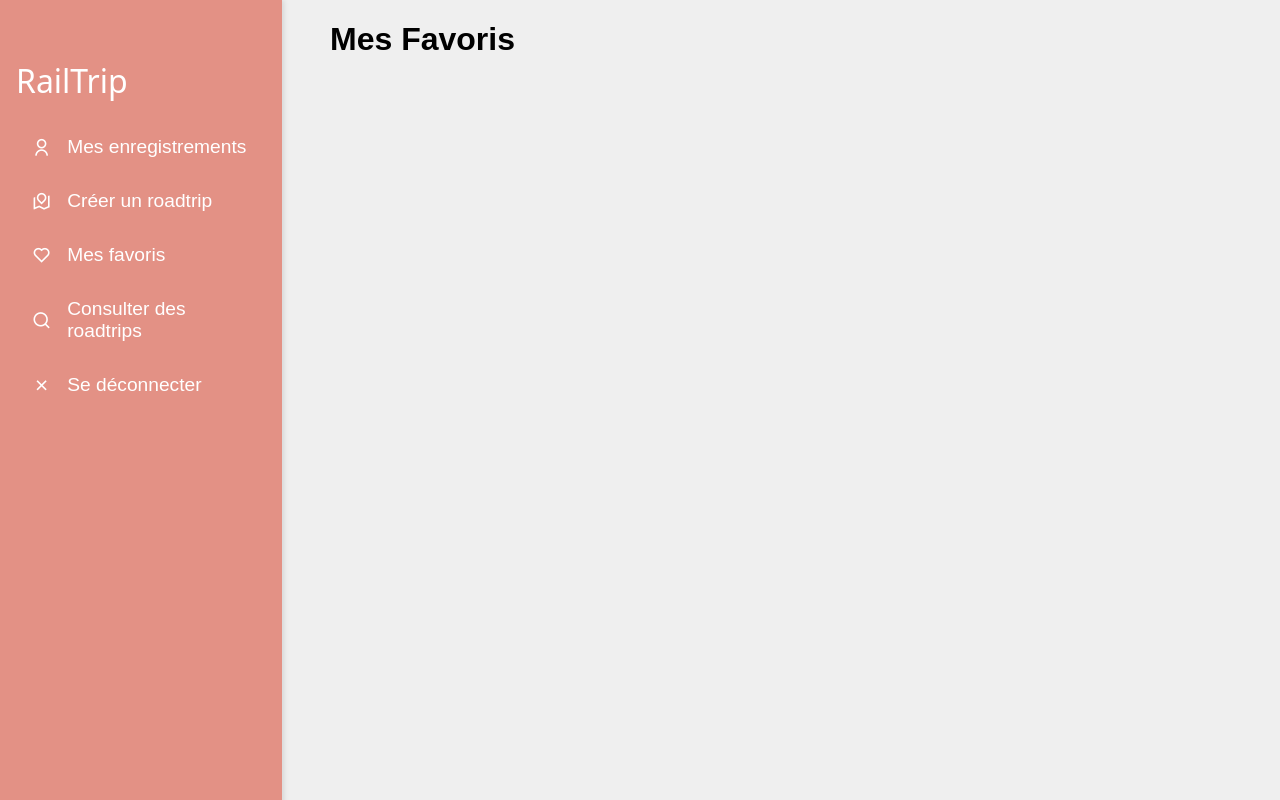
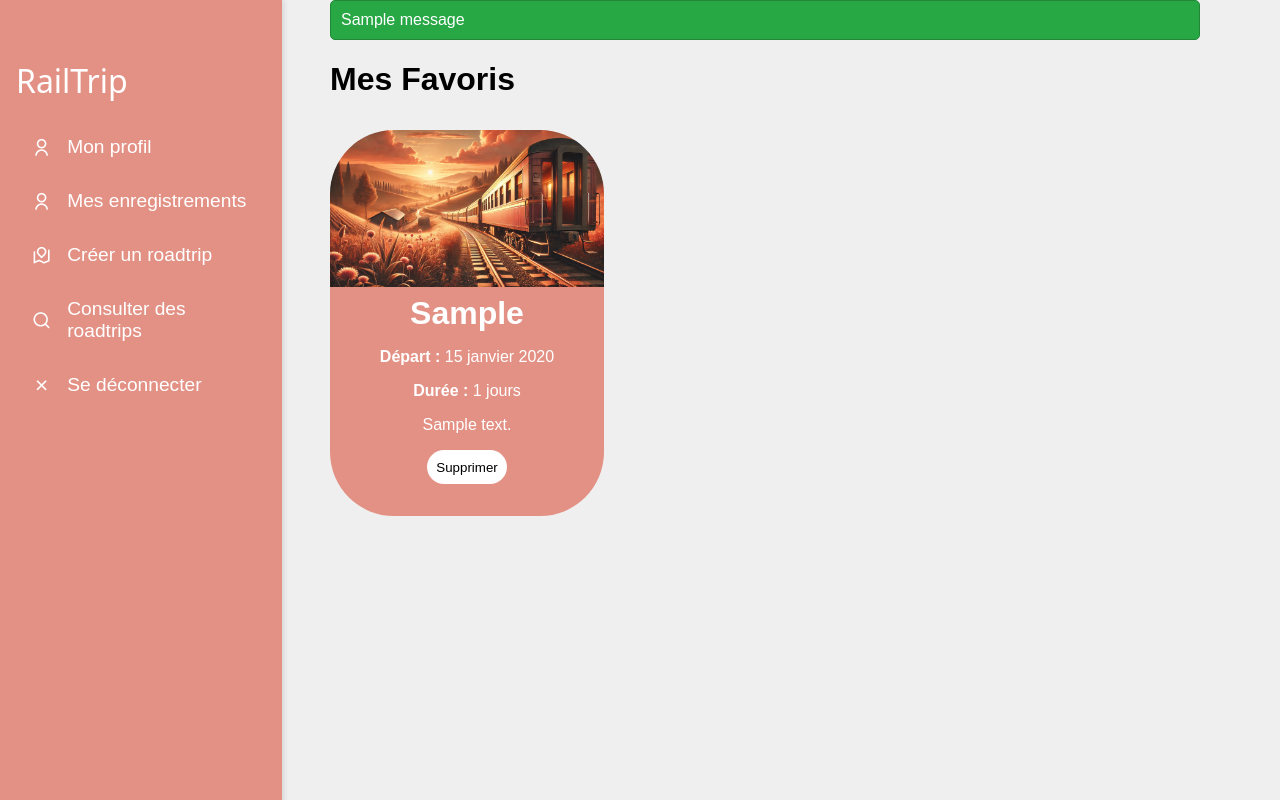
Before and after one commit to julieginest/Rail-Trip, a Django app: template App-RailTrip/App/templates/app_users/favoris.html in a window 1280 px wide. Run offline with Django 5.2, Linux system fonts and the light colour scheme; the template is opened without the code that fills it: values that come from a table or form of the project are taken from there, others are empty; tables that the repository leaves empty hold one stand-in row (values such as "Sample post"); one stand-in notice (Sample message) is shown; some libraries are stand-ins or nearby versions; some web fonts are replaced.

Commit message:
page favoris (back : recuperation dp BDD / fonction suppression / affichage message confirmation puis succes ou erreur  + front)

```diff
--- a/App-RailTrip/App/App/urls.py
+++ b/App-RailTrip/App/App/urls.py
@@ -16,7 +16,7 @@ Including another URLconf
 """
 from django.contrib import admin
 from django.urls import path, include
-from .views import HomeView, LoginView, RegisterView, ProfileView, logout_view, EnregistrementsView, DeleteRoadTripView, FavorisView
+from .views import HomeView, LoginView, RegisterView, ProfileView, logout_view, EnregistrementsView, DeleteRoadTripView, FavorisView, SupprimerFavoriView
 from django.contrib.auth import views as auth_views
 
 urlpatterns = [
@@ -29,4 +29,6 @@ urlpatterns = [
     path('enregistrements/', EnregistrementsView.as_view(), name='enregistrements'),
     path('roadtrip/delete/<int:roadtrip_id>/', DeleteRoadTripView.as_view(), name='delete_roadtrip'),
     path('favoris/', FavorisView.as_view(), name='favoris'),
+    path('favoris/supprimer/<int:roadtrip_id>/', SupprimerFavoriView.as_view(), name='supprimer_favori'),
+
 ]
--- a/App-RailTrip/App/App/views/__init__.py
+++ b/App-RailTrip/App/App/views/__init__.py
@@ -6,3 +6,4 @@ from .logout import logout_view
 from .enregistrements import EnregistrementsView
 from .enregistrements import DeleteRoadTripView
 from .favoris import FavorisView
+from .favoris import SupprimerFavoriView
--- a/App-RailTrip/App/static/css/style.css
+++ b/App-RailTrip/App/static/css/style.css
@@ -519,3 +519,44 @@ body {
     background-color: #D9D9D9;
     cursor: pointer;
 }
+
+/* ==================== FAVORIS ==================== */
+
+
+.alert-success {
+    background-color: #28a745; /* Vert */
+    color: white;
+    border-radius: 5px;
+    padding: 10px;
+    margin-bottom: 15px;
+    font-size: 16px;
+    border: 1px solid #218838; /* Bordure plus foncée pour succès */
+}
+
+.alert-error {
+    background-color: #dc3545; /* Rouge */
+    color: white;
+    border-radius: 5px;
+    padding: 10px;
+    margin-bottom: 15px;
+    font-size: 16px;
+    border: 1px solid #c82333; /* Bordure plus foncée pour erreur */
+}
+
+.alert-info {
+    background-color: #17a2b8; /* Bleu clair */
+    color: white;
+    border-radius: 5px;
+    padding: 10px;
+    margin-bottom: 15px;
+    font-size: 16px;
+}
+
+.alert-warning {
+    background-color: #ffc107; /* Jaune */
+    color: black;
+    border-radius: 5px;
+    padding: 10px;
+    margin-bottom: 15px;
+    font-size: 16px;
+}
--- a/App-RailTrip/App/templates/app_trips/home.html
+++ b/App-RailTrip/App/templates/app_trips/home.html
@@ -97,7 +97,6 @@
                                     <i class="ri-information-line"></i>
                                     {{ roadtrip.description }}
                                 </div>
-                                <button class="select-button">Sélectionner</button>
                             </div>
                         </div>
                     {% endfor %}
--- a/App-RailTrip/App/templates/app_users/enregistrements.html
+++ b/App-RailTrip/App/templates/app_users/enregistrements.html
@@ -8,7 +8,7 @@
             <h2 class="logo logo-menu">RailTrip</h2>
             <li><a href="{% url 'profile' %}"><i class="ri-user-line"></i> Mon profil</a></li>
             <li><a href=""><i class="ri-road-map-line"></i> Créer un roadtrip</a></li>
-            <li><a href=""><i class="ri-heart-line"></i> Mes favoris</a></li>
+            <li><a href="{% url 'favoris' %}"><i class="ri-heart-line"></i> Mes favoris</a></li>
             <li><a href=""><i class="ri-search-line"></i> Consulter des roadtrips</a></li>
             <li><a href="{% url 'logout' %}"><i class="ri-close-line"></i> Se déconnecter</a></li>
         </ul>
@@ -40,6 +40,5 @@
         {% endif %}
     </div>
 </div>
+{% include '../includes/footer.html' %}
 {% endblock %}
-
-{% include '../includes/footer.html' %}
--- a/App-RailTrip/App/templates/app_users/favoris.html
+++ b/App-RailTrip/App/templates/app_users/favoris.html
@@ -2,22 +2,63 @@
 {% load static %}
 
 {% block content %}
+
 <div class="enregistrements-layout">
     <div class="sidebar">
         <ul class="menu">
             <h2 class="logo logo-menu">RailTrip</h2>
+            <li><a href="{% url 'profile' %}"><i class="ri-user-line"></i> Mon profil</a></li>
             <li><a href="{% url 'enregistrements' %}"><i class="ri-user-line"></i> Mes enregistrements</a></li>
             <li><a href=""><i class="ri-road-map-line"></i> Créer un roadtrip</a></li>
-            <li><a href=""><i class="ri-heart-line"></i> Mes favoris</a></li>
             <li><a href=""><i class="ri-search-line"></i> Consulter des roadtrips</a></li>
             <li><a href="{% url 'logout' %}"><i class="ri-close-line"></i> Se déconnecter</a></li>
         </ul>
     </div>
 
     <div class="container-profile">
+        {% if messages %}
+        <div>
+            {% for message in messages %}
+            <div class="alert alert-{{ message.tags }}">
+                {{ message }}
+            </div>
+            {% endfor %}
+        </div>
+        {% endif %}
         <h1 class="text-center my-4">Mes Favoris</h1>
+        <div class="trajet-results">
+            {% for roadtrip in roadtrips %}
+            <div>
+                <img src="../../static/img/roadtrip.webp" alt="image roadtrip" class="img-roadtrip">
+                <div class="content-roadtrips">
+                    <h5 class="card-title">{{ roadtrip.etapes }}</h5>
+                    <p><strong>Départ :</strong> {{ roadtrip.depart }}</p>
+                    <p><strong>Durée :</strong> {{ roadtrip.nbjour }} jours</p>
+                    <p>{{ roadtrip.description }}</p>
+                    <!-- Bouton pour supprimer le favori -->
+                    <form method="POST" action="{% url 'supprimer_favori' roadtrip.id %}">
+                        {% csrf_token %}
+                        <button type="submit" class="button-supprimer">Supprimer</button>
+                    </form>
+                </div>
+            </div>
+            {% endfor %}
+        </div>
+
     </div>
 </div>
+<script>
+    document.addEventListener("DOMContentLoaded", function () {
+        const deleteButtons = document.querySelectorAll("form .button-supprimer");
+        deleteButtons.forEach(button => {
+            button.addEventListener("click", function (event) {
+                if (!confirm("Voulez-vous vraiment supprimer ce favori ?")) {
+                    event.preventDefault();
+                }
+            });
+        });
+    });
+</script>
 {% endblock %}
 
 {% include '../includes/footer.html' %}
--- a/App-RailTrip/App/templates/app_users/login.html
+++ b/App-RailTrip/App/templates/app_users/login.html
@@ -27,7 +27,9 @@
             <p>Pas encore de compte ? <a href="{% url 'register' %}" class="register-link">S'inscrire</a></p>
         </form>
     </div>
+    {% include '../includes/footer.html' %}
 </div>
+
 {% endblock content %}
 </body>
 </html>
--- a/App-RailTrip/App/templates/app_users/profile.html
+++ b/App-RailTrip/App/templates/app_users/profile.html
@@ -9,7 +9,7 @@
             <h2 class="logo logo-menu">RailTrip</h2>
             <li><a href="{% url 'enregistrements' %}"><i class="ri-save-line"></i> Mes enregistrements</a></li>
             <li><a href=""><i class="ri-road-map-line"></i> Créer un roadtrip</a></li>
-            <li><a href=""><i class="ri-heart-line"></i> Mes favoris</a></li>
+            <li><a href="{% url 'favoris' %}"><i class="ri-heart-line"></i> Mes favoris</a></li>
             <li><a href=""><i class="ri-search-line"></i> Consulter des roadtrips</a></li>
             <li><a href="{% url 'logout' %}"><i class="ri-close-line"></i> Se déconnecter</a></li>
         </ul>
@@ -25,6 +25,5 @@
     </div>
 </div>
 
+{% include '../includes/footer.html' %}
 {% endblock %}
-
-{% include '../includes/footer.html' %}
--- a/App-RailTrip/App/templates/app_users/register.html
+++ b/App-RailTrip/App/templates/app_users/register.html
@@ -60,6 +60,7 @@
 
     </div>
 
+    {% include '../includes/footer.html' %}
 
     {% endblock content %}
 </div>
```
Also changed, not shown: App-RailTrip/App/App/settings.py (+9 -0 lines), App-RailTrip/App/App/views/favoris.py (+47 -4 lines).
